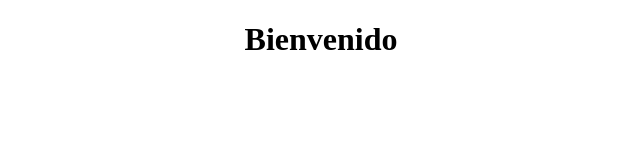
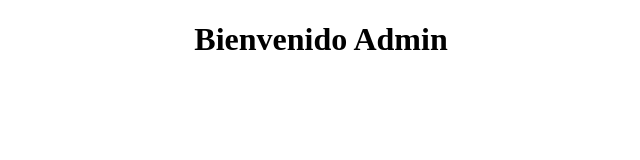
Before and after one commit to verohrdz/DWI, a plain HTML site: page index.html in a window 1280 px wide. Shown: the whole page, without its empty margins (319-959 px from the left). Drawn offline with Linux system fonts and the light colour scheme.

Commit message:
Cambio index

```diff
--- a/index.html
+++ b/index.html
@@ -5,7 +5,7 @@
 </head>
 <body>
      <center>
-         <h1> Bienvenido <h1>
+         <h1> Bienvenido Admin<h1>
      </center>
 </body>
 </html>
```
